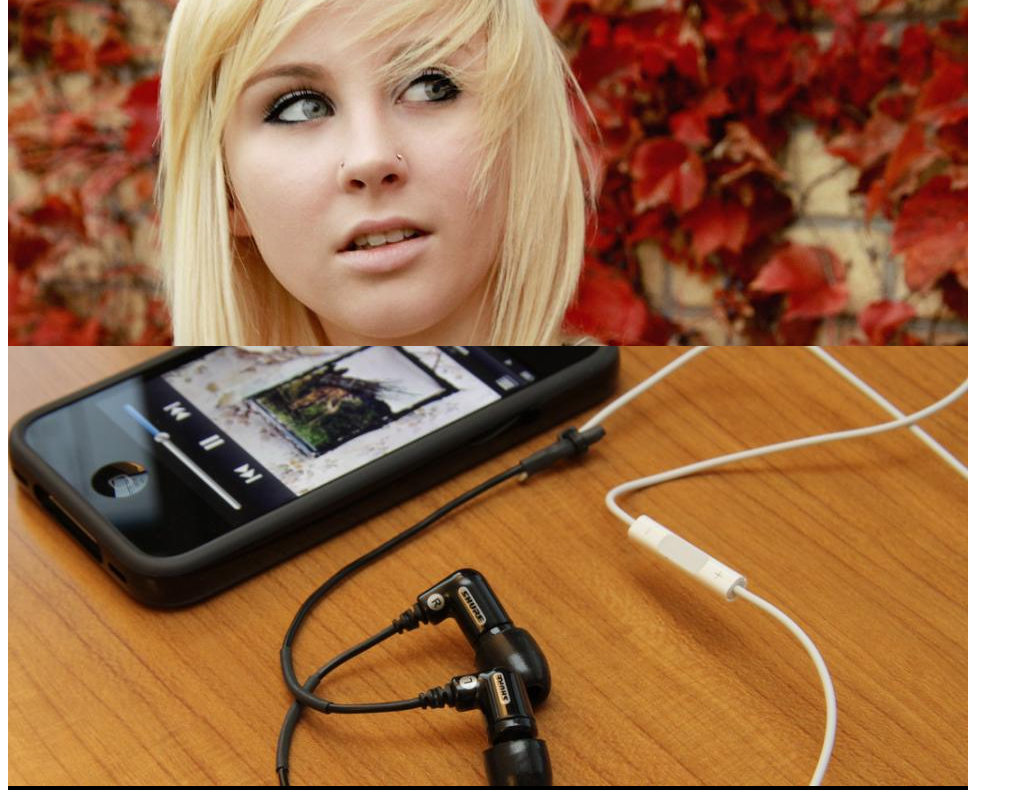
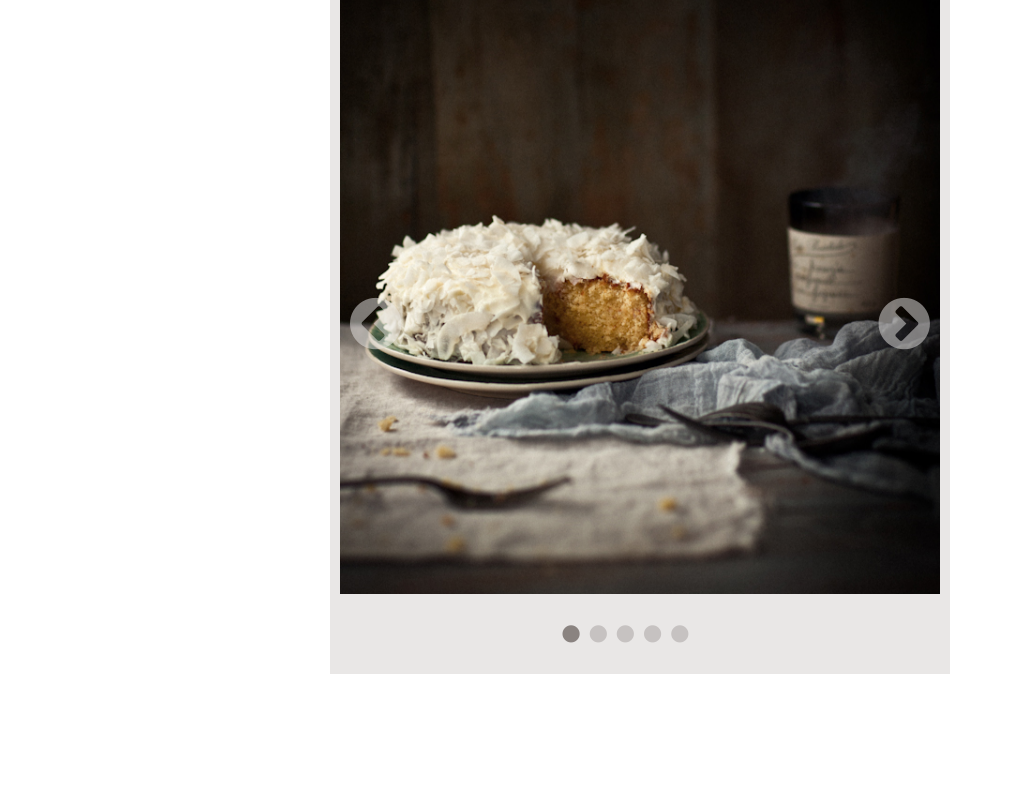
Before and after one commit to sarahkonyer/EM-Week3, a plain HTML site: page index.html in a window 1280 px wide. Shown: the part 102-892 px from the top of the page, without its empty margins (0-1023 px from the left). After the commit the page ends 800 px from the top, so only its background shows below. Drawn offline with nearby package versions, Linux system fonts and the light colour scheme.

Commit message:
Week 3 Gallery
Styled gallery. Boom.

```diff
--- a/index.html
+++ b/index.html
@@ -11,13 +11,14 @@
 </head>
 
 <body>
+  <h1>What Katie Ate</h1>
 <div class="container">
     <div id="slides">
-      <img src="images/image-1.jpeg"/>
-      <img src="images/image-2.jpeg"/>
-      <img src="images/image-3.jpeg"/>
-      <img src="images/image-4.jpeg"/>
-      <img src="images/image-5.jpeg"/>
+      <img src="images/image_one.jpg"/>
+      <img src="images/image_two.jpg"/>
+      <img src="images/image_three.jpg"/>
+      <img src="images/image_four.jpg"/>
+      <img src="images/image_five.jpg"/>
     </div>
   </div>
 
@@ -25,6 +26,7 @@
 <!-- Javascript -->
  <script src="https://ajax.googleapis.com/ajax/libs/jquery/1.10.2/jquery.min.js"></script>
  <script>window.jQuery || document.write('<script src="js/jquery-1.10.2.min.js"><\/script>')</script>
+ <script src="js/jquery.slides.min.js"></script>
  <script src="js/gallery.js"></script>
  <!-- End Javascript -->
 </body>
--- a/js/gallery.js
+++ b/js/gallery.js
@@ -1,3 +1,33 @@
 jQuery(document).ready(function($) {
 	// Stuff to do as soon as the DOM is ready;
+
+	  $("#slides").slidesjs({
+      width: 600,
+      height: 600,
+    callback: {
+      loaded: function(number) {
+        // Do something awesome!
+        // Passes start slide number
+      },
+      start: function(number) {
+        // Do something awesome!
+        // Passes slide number at start of animation
+      },
+      complete: function(number) {
+        // Do something awesome!
+        // Passes slide number at end of animation
+        $('.slidesjs-pagination-item a').html('<i class="icon-circle"></i>');
+		    $('.slidesjs-pagination-item a.active').html('<i class="icon-circle"></i>');
+      }
+    }
+  });
+  $('.slidesjs-pagination').css({
+  'width': ($('.slidesjs-pagination-item a').width() + 20) * $('.slidesjs-pagination-item a').length
+  });
+	$('.slidesjs-pagination-item a').html('');
+	$('.slidesjs-pagination-item a').html('<i class="icon-circle"></i>');
+	$('.slidesjs-pagination-item a.active').html('<i class="icon-circle"></i>');
+
+	$('.slidesjs-next').html('<i class="icon-chevron-sign-right"></i>')
+	$('.slidesjs-previous').html('<i class="icon-chevron-sign-left"></i>')
 });
--- a/less/gallery.less
+++ b/less/gallery.less
@@ -1,28 +1,59 @@
-@import url(http://fonts.googleapis.com/css?family=PT+Sans:400,700,400italic,700italic);
-
-@font-sans-family: 'PT Sans', sans-serif;
-
-body{
-	font-family: @font-sans-family;
+.slidesjs-previous, .slidesjs-next{
+	color: #e9e7e6;
+	text-decoration: none;
+	font-size: 60px;
+	position: absolute;
+	top: 300px;
+	margin: 0 auto;
+	display: block;
+	z-index: 100;
+	padding: 10px;
+	opacity: .5;
+	.transition(1s);
+	&:hover{
+		opacity: 1;
+		.transition(.5s);
+	}
 }
 
-.body-shadow{
-	.text-shadow();
-	font-weight: 700;
-	color:#fff;
+.slidesjs-next{
+	right: 10px;
 }
 
-h1{
-	.body-shadow;
-	font-weight: 700;
+.container{
+	margin: 0 auto;
+	position: relative;
+	width: 600px;
+	height: 600px;
+	padding: 10px 10px 80px 10px;
+	background-color: #e9e7e6;
+
 }
 
-h2{
-	.body-shadow;
-	font-weight: 700;
+.slidesjs-pagination{
+	box-sizing:border-box;
+	padding: 0;
+	list-style: none;
+	width: 160px;
+	margin-right: auto;
+	margin-left: auto;
+	margin-top: 30px;
+	float: none;
+}
+
+.slidesjs-pagination-item{
+
+	display: inline-block;
+	margin-right: 10px;
+}
+
+.slidesjs-pagination-item a{
+	text-align: center;
+	text-decoration: none;
+	color: #c6c2c1;
 	font-size: 20px;
 }
 
-p{
-	.body-shadow;
+.slidesjs-pagination-item a.active{
+	color:#8a8380;
 }
--- a/less/styles.less
+++ b/less/styles.less
@@ -1,5 +1,7 @@
 @import "variables.less";
 @import "mixin.less";
 @import "type.less";
+
+@import "gallery.less";
+
 @import "font-awesome/font-awesome.less";
-@import "gallery.less";
--- a/less/type.less
+++ b/less/type.less
@@ -4,25 +4,12 @@
 
 body{
 	font-family: @font-sans-family;
-}
-
-.body-shadow{
-	.text-shadow();
 	font-weight: 700;
-	color:#fff;
+	font-size: 30px;
+	color: #8a8380;
 }
 
 h1{
-	.body-shadow;
-	font-weight: 700;
+	text-align: center;
+	margin-bottom: -.5px;
 }
-
-h2{
-	.body-shadow;
-	font-weight: 700;
-	font-size: 20px;
-}
-
-p{
-	.body-shadow;
-}
```
Also changed, not shown: css/styles.css, images/image_five.jpg (added), images/image_four.jpg (added), images/image_one.jpg (added), images/image_three.jpg (added), images/image_two.jpg (added).
